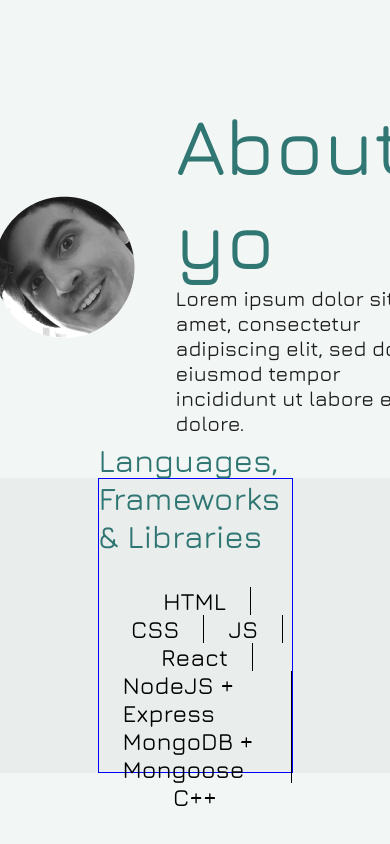
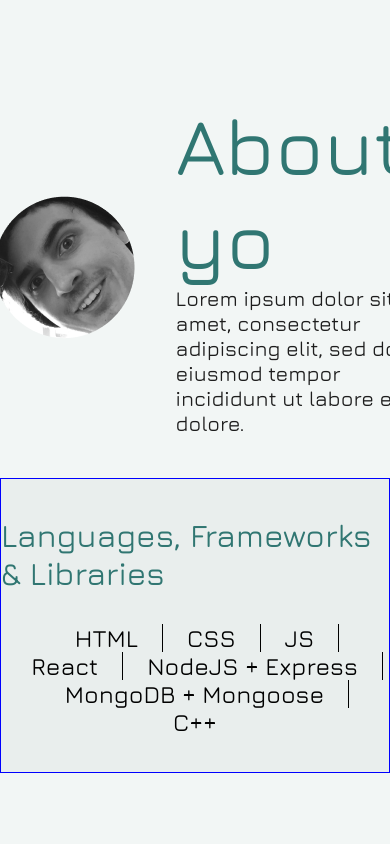
Before and after one commit to ajhanson22227/portfolio, a React (Create React App) app: page / in a window 390 px wide. Shown: the part 788-1632 px from the top of the page. Built offline with nearby package versions, Linux system fonts and the light colour scheme.

Commit message:
Resize skill container responsively

```diff
--- a/src/components/Summary/Skills/Skills.css
+++ b/src/components/Summary/Skills/Skills.css
@@ -42,3 +42,15 @@
 .b-right{
     border-right: 1px black solid;
 }
+
+@media only screen and (max-width: 1340px){
+    .skills-inside-container{
+        width: 80%;
+    }
+}
+
+@media only screen and (max-width: 850px){
+    .skills-inside-container{
+        width: 100%;
+    }
+}
```
